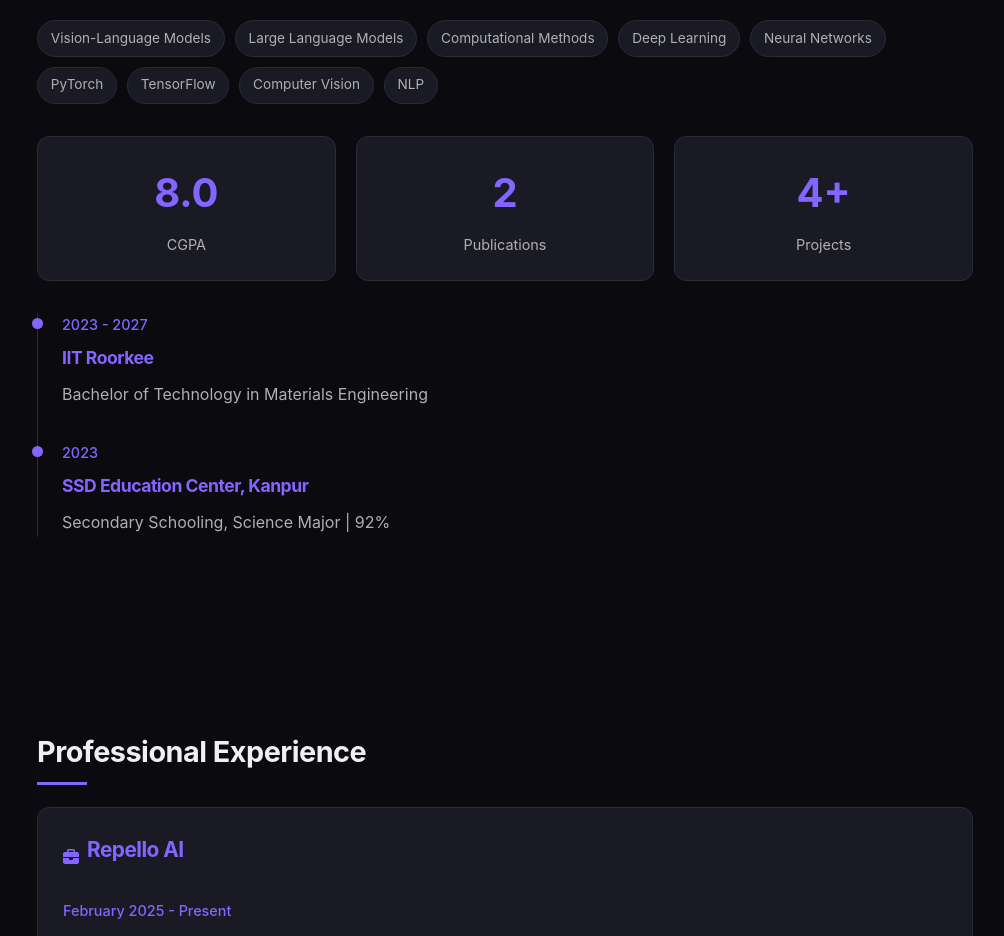
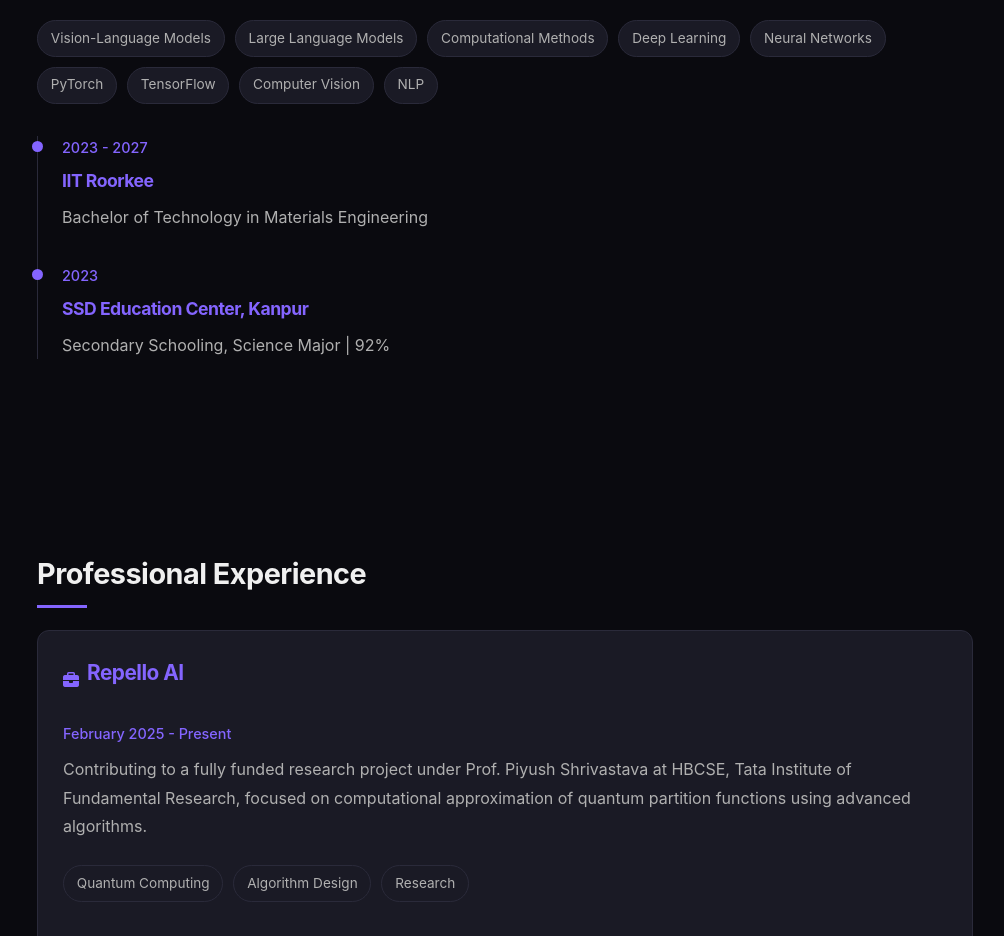
Before and after one commit to ayushsi42/ayushsi42.github.io, a plain HTML site: page index.html in a window 1280 px wide. Shown: the part 1040-1976 px from the top of the page, without its empty margins (135-1139 px from the left). Drawn offline with Linux system fonts and the light colour scheme.

Commit message:
Update index.html

```diff
--- a/index.html
+++ b/index.html
@@ -587,21 +587,6 @@
         <span class="skill-tag">NLP</span>
       </div>
 
-      <div class="stats">
-        <div class="stat-item">
-          <div class="stat-number">8.0</div>
-          <div class="stat-label">CGPA</div>
-        </div>
-        <div class="stat-item">
-          <div class="stat-number">2</div>
-          <div class="stat-label">Publications</div>
-        </div>
-        <div class="stat-item">
-          <div class="stat-number">4+</div>
-          <div class="stat-label">Projects</div>
-        </div>
-      </div>
-
       <div class="timeline">
         <div class="timeline-item">
           <div class="timeline-date">2023 - 2027</div>
```
